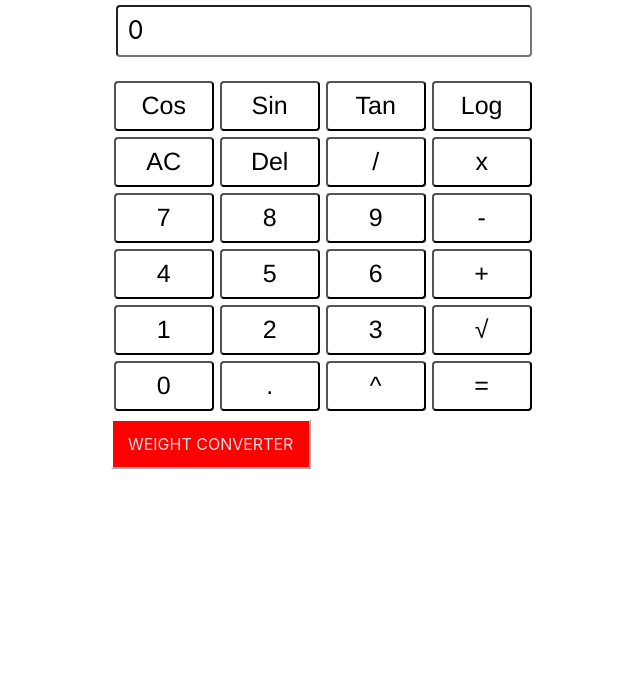
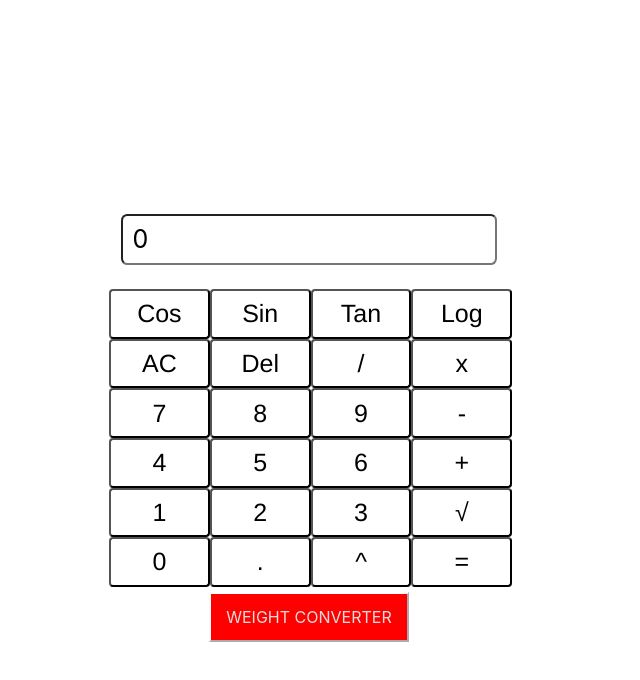
Before and after one commit to PersonalVanillaWebProjects/calculator, a plain HTML site: page calculator.html in a window 1280 px wide. Shown: the whole page, without its empty margins (331-971 px from the left). Drawn offline with Linux system fonts and the light colour scheme.

Commit message:
made improvement on calculator, added weight converter

```diff
--- a/calculator.css
+++ b/calculator.css
@@ -1,16 +1,12 @@
-/** {
-padding: 0px;
-margin: 0px;
-}*/
 
 .textview {
-    width: 416px;
-    margin: 5;
+    width: 23.5rem;
+    margin: .5rem;
     font-size: 25px;
-    text-indent: 5px;
+    text-indent: .3rem;
     color: #000;
-    border-radius: 4px;
-    padding:5px;
+    border-radius: .4rem;
+    padding:.3rem;
 
 }
 
@@ -19,14 +15,14 @@ margin: 0px;
 }
 
 .button{
-    width:100px;
-    height: 50px;
+    width: 6.3rem;
+    height: 3.1rem;
     font-size: 25px;
-    margin: 2px;
+    /* margin: 2px; */
     cursor: pointer;
     background: #fff;
     color:#000;
-    transition: 0.9s ease;
+    transition: 0.3s ease;
     border-radius: 4px;
     font-family: 'Franklin Gothic Medium', 'Arial Narrow', Arial, sans-serif;
     /*transition: transform .2s; Animation */
@@ -49,9 +45,6 @@ margin: 0px;
     transform: translate(-50% -50%)
 }
 
-body{
-    background:rgb(243, 240, 240);
-}
 
 button{
     width:200px;
@@ -63,12 +56,12 @@ button{
     border-color:white;
     margin-top: 15px;
     color:rgb(226, 221, 221);
-    transition: 0.9s ease;
+    transition: 0.3s ease;
 
 }
 
 button:hover{
-   /* width:250px;
+    /* width:250px;
     height: 50px;*/
     border-color: red;
     background: #fff;
@@ -76,3 +69,31 @@ button:hover{
     transition: 0.9s ease;
     transform: scale(1.1);
 }
+.functionButtonConainer {
+    display: flex;
+    justify-content: space-between;
+    align-items: center;
+    width:  25rem;
+    /* flex: 1 */
+
+}
+.containerBox {
+    display: flex;
+    align-items: center;
+    justify-content: center;
+    flex-direction: column;
+    flex: 1;
+    margin-top: 3rem;
+    /* height: 100%;
+    width:100% */
+}
+
+body {
+    background: rgb(243, 240, 240);
+    display: flex;
+    align-items: center;
+    justify-content: center;
+    /* flex-direction: column; */
+    height: 100%;
+    width: 100%;
+}
--- a/calculator.html
+++ b/calculator.html
@@ -1,5 +1,6 @@
 <!DOCTYPE <!DOCTYPE html>
 <html>
+
 <head>
     <meta charset="utf-8">
     <meta http-equiv="X-UA-Compatible" content="IE=edge">
@@ -9,73 +10,130 @@
     <link rel="stylesheet" href="bootstrap.css">
     <script src="calculator.js"></script>
 </head>
+
 <body>
-    <div class="container-fluid">
-        <div class="row">
-            <div class="col-md-4"></div>
-            <div class="col-md-4">
+                <div class="containerBox">
+                    <div class="functionButtonContainer ">
                         <form name="form">
                             <input class="textview" name="textview" placeholder="0">
                         </form>
-                 <table>
+                    </div>
+
+                    <div class="functionButtonConainer">
+                        <div class="buttonWrapper">
+                            <input class="button" type="button" value="Cos" onclick="cus()">
+                        </div>
+
+                        <div class="buttonWrapper">
+                            <input class="button" type="button" value="Sin" onclick="sinn()">
+                        </div>
+
+                        <div class="buttonWrapper">
+                            <input class="button" type="button" value="Tan" onclick="tane()">
+                        </div>
+
+                        <div class="buttonWrapper">
+                            <input class="button" type="button" value="Log" onclick="logg()">
+                        </div>
+                    </div>
+
+                    <div class="functionButtonConainer">
+                        <div class="buttonWrapper">
+                            <input class="button" type="button" value="AC" onclick="clean()">
+                        </div>
+
+                        <div class="buttonWrapper">
+                            <input class="button" type="button" value="Del" onclick="back()">
+                        </div>
+
+                        <div class="buttonWrapper">
+                            <input class="button" type="button" value="/" onclick="insert('/')">
+                        </div>
+
+                        <div class="buttonWrapper">
+                            <input class="button" type="button" value="x" onclick="insert('*')">
+                        </div>
+                    </div>
+
+                    <div class="functionButtonConainer">
+                        <div class="buttonWrapper">
+                            <input class="button" type="button" value="7" onclick="insert('7')">
+                        </div>
+
+                        <div class="buttonWrapper">
+                            <input class="button" type="button" value="8" onclick="insert('8')">
+                        </div>
+
+                        <div class="buttonWrapper">
+                            <input class="button" type="button" value="9" onclick="insert('9')">
+                        </div>
+
+                        <div class="buttonWrapper">
+                            <input class="button" type="button" value="-" onclick="insert('-')">
+                        </div>
+                    </div>
+
+                    <div class="functionButtonConainer">
+                        <div class="buttonWrapper">
+                            <input class="button" type="button" value="4" onclick="insert('4')">
+                        </div>
+
+                        <div class="buttonWrapper">
+                            <input class="button" type="button" value="5" onclick="insert('5')">
+                        </div>
+
+                        <div class="buttonWrapper">
+                            <input class="button" type="button" value="6" onclick="insert('6')">
+                        </div>
+
+                        <div class="buttonWrapper">
+                            <input class="button" type="button" value="+" onclick="insert('+')">
+                        </div>
+                    </div>
+
+                    <div class="functionButtonConainer">
+                        <div class="buttonWrapper">
+                            <input class="button" type="button" value="1" onclick="insert('1')">
+                        </div>
+
+                        <div class="buttonWrapper">
+                            <input class="button" type="button" value="2" onclick="insert('2')">
+                        </div>
+
+                        <div class="buttonWrapper">
+                            <input class="button" type="button" value="3" onclick="insert('3')">
+                        </div>
+
+                        <div class="buttonWrapper">
+                            <input class="button" type="button" value="√" onclick="ruth()">
+                        </div>
+                    </div>
+
+                    <div class="functionButtonConainer">
+                        <div class="buttonWrapper">
+                            <input class="button" type="button" value="0" onclick="insert('0')">
+                        </div>
+
+                        <div class="buttonWrapper">
+                            <input class="button" type="button" value="." onclick="insert('.')">
+                        </div>
+
+                        <div class="buttonWrapper">
+                            <input class="button" type="button" value="^" onclick="insert('**')">
+                        </div>
+
+                        <div class="buttonWrapper">
+                            <input class="button" type="button" value="=" onclick="equal()">
+                        </div>
+                    </div>
 
 
-                     <tr>
-                         <td><input class="button" type="button" value="Cos" onclick="cus()"></td>
-                         <td><input class="button" type="button" value="Sin" onclick="sinn()"></td>
-                         <td><input class="button" type="button" value="Tan" onclick="tane()"></td>
-                         <td><input class="button" type="button" value="Log" onclick="logg()"></td>
-                     </tr>
-
-                     <tr>
-                         <td><input class="button" type="button" value="AC" onclick="clean()"></td>
-                         <td><input class="button" type="button" value="Del" onclick="back()"></td>
-                         <td><input class="button" type="button" value="/" onclick="insert('/')"></td>
-                         <td><input class="button" type="button" value="x" onclick="insert('*')"></td>
-                     </tr>
-
-
-                     <tr>
-                         <td><input class="button" type="button" value="7" onclick="insert(7)"></td>
-                         <td><input class="button" type="button" value="8" onclick="insert(8)"></td>
-                         <td><input class="button" type="button" value="9" onclick="insert(9)"></td>
-                         <td><input class="button" type="button" value="-" onclick="insert('-')"></td>
-                     </tr>
-
-
-
-                     <tr>
-                         <td><input class="button" type="button" value="4" onclick="insert(4)"></td>
-                         <td><input class="button" type="button" value="5" onclick="insert(5)"></td>
-                         <td><input class="button" type="button" value="6" onclick="insert(6)"></td>
-                         <td><input class="button" type="button" value="+" onclick="insert('+')"></td>
-                     </tr>
-
-
-
-                     <tr>
-                         <td><input class="button" type="button" value="1" onclick="insert(1)"></td>
-                         <td><input class="button" type="button" value="2" onclick="insert(2)"></td>
-                         <td><input class="button" type="button" value="3" onclick="insert(3)"></td>
-                         <td><input class="button" type="button" value="√" onclick="ruth()"></td>
-                     </tr>
-
-
-
-                     <tr>
-                         <td><input class="button" type="button" value="0" onclick="insert(0)"></td>
-                         <td><input type="button" class="button" value="." onclick="insert('.')"></td>
-                         <td><input class="button" type="button" value="^" onclick="insert('**')"></td>
-                         <td><input class="button" type="button" value="=" onclick="equal()"></td>
-                     </tr>
-                 </table>
                         <div style="margin-top:5px; border-radius:10px;">
                             <a href="../weightconverter/weightconverter.html" target="_blank"><button>WEIGHT
                                     CONVERTER</button></a>
                         </div>
-            </div>
-            <div class="col-md-4"></div>
-        </div>
+
                 </div>
 </body>
+
 </html>
```
Also changed, not shown: weightconverter.html (added, +110 -0 lines), weightconverter.js (added, +77 -0 lines). Lines whose indentation alone changed are shown as unchanged.
